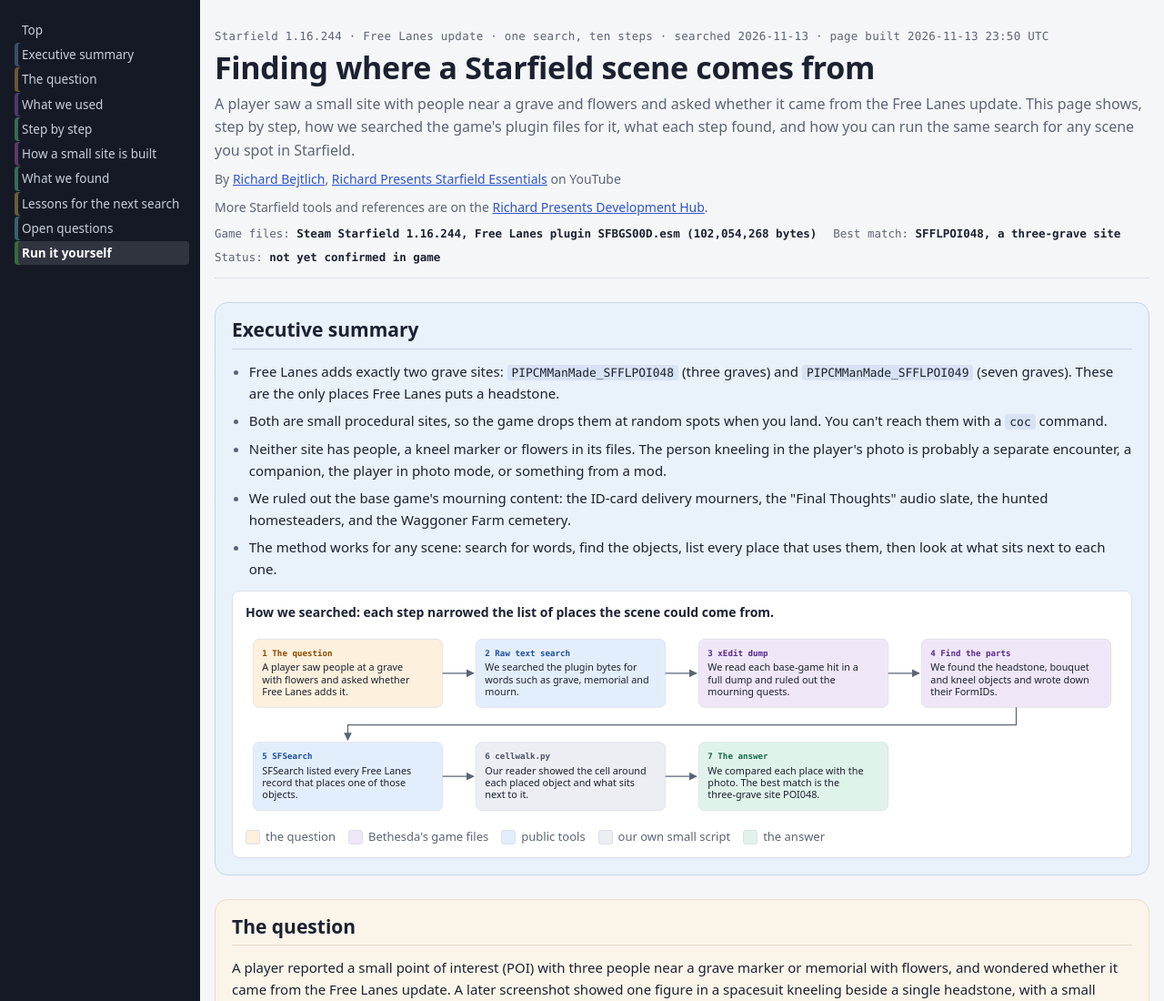
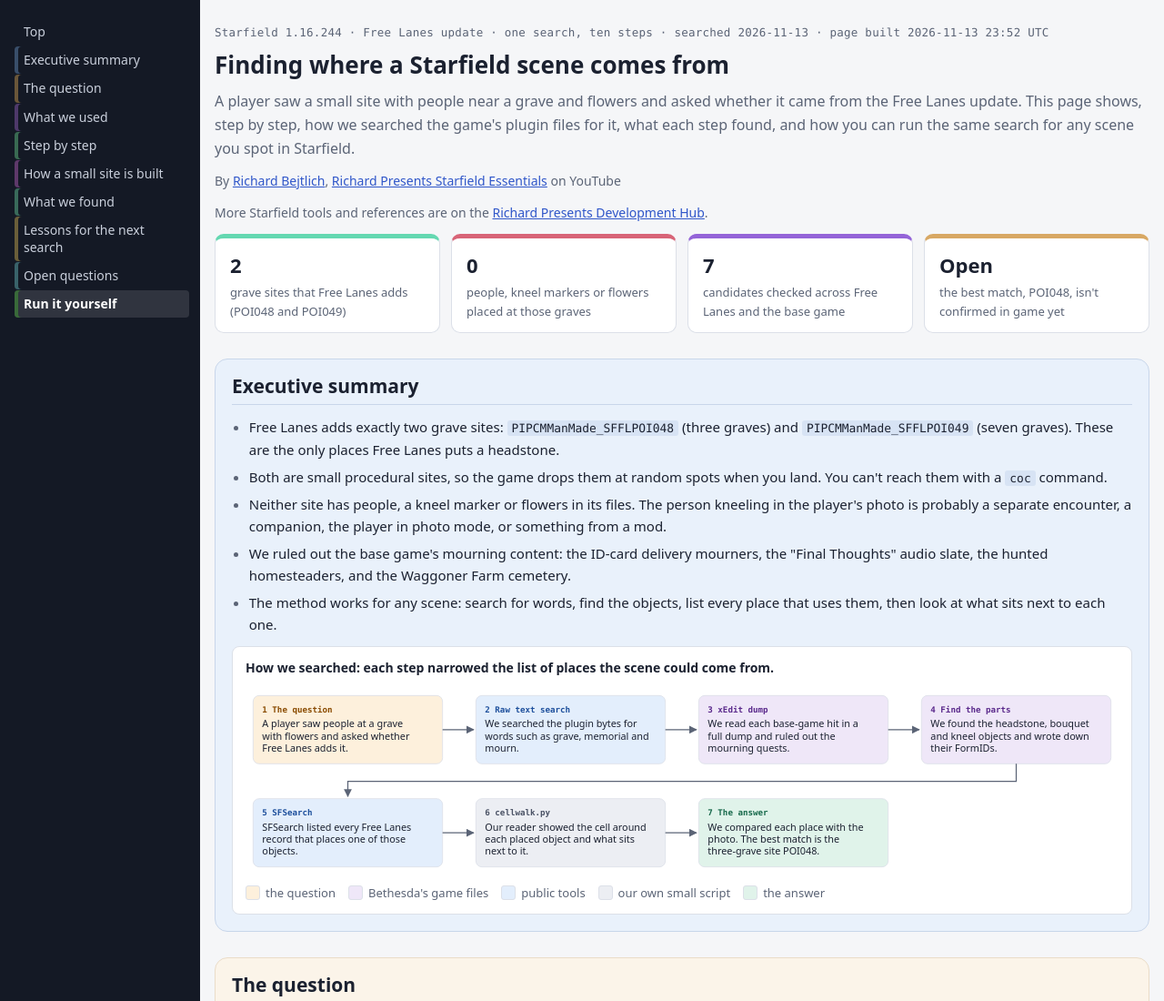
Before and after one commit to taosecurity/starfield-scene-hunt, a plain HTML site: page index.html in a window 1280 px wide. Shown: the top 1100 px of the page at 91% size. Drawn offline with Linux system fonts and the light colour scheme.

Commit message:
Header like the other sites: eyebrow, title, bylines and stat tiles
Co-Authored-By: Claude Opus 5.5 <noreply@anthropic.com>

```diff
--- a/index.html
+++ b/index.html
@@ -44,21 +44,25 @@ a { color: var(--accent); }
 nav.rail { background: var(--side); color: var(--side-text); padding-block: 20px; padding-left: max(16px, env(safe-area-inset-left, 0px)); padding-right: 12px; }
 .rail-inner { position: sticky; top: calc(env(safe-area-inset-top, 0px) + 20px); max-height: calc(100vh - 40px); overflow-y: auto; }
 .rail ul { list-style: none; margin: 0; padding: 0; display: grid; gap: 1px; }
-.rail a { display: block; padding: 4px 8px; border-radius: 4px; color: var(--side-text); text-decoration: none; font-size: 13.5px; line-height: 1.35; }
+.rail a { display: block; padding: 6px 10px; border-radius: 4px; color: var(--side-text); text-decoration: none; font-size: 14px; line-height: 1.3; }
 .rail a:hover, .rail a:focus-visible { background: var(--side-hover); color: #fff; outline: none; }
 .rail a.active { background: rgba(255,255,255,.12); color: #fff; font-weight: 600; }
 .rail a.edge { box-shadow: inset 4px 0 0 hsl(var(--h) 30% 32%); }
 
-main { padding-block: 32px 64px; padding-left: max(16px, env(safe-area-inset-left, 0px)); padding-right: max(16px, env(safe-area-inset-right, 0px)); }
-.col { max-width: 76rem; margin: 0 auto; display: grid; gap: 26px; }
-.intro { display: grid; gap: 8px; padding-bottom: 12px; border-bottom: 1px solid var(--line); scroll-margin-top: 16px; }
-.intro h1 { margin: 0; font-size: 34px; line-height: 1.1; letter-spacing: -.01em; text-wrap: balance; }
+main { padding-block: 28px 64px; padding-left: max(16px, env(safe-area-inset-left, 0px)); padding-right: max(16px, env(safe-area-inset-right, 0px)); }
+/* Header: same as the Starfield Version History site (eyebrow, 26px title, lede, bylines, stat tiles). */
+.col { display: grid; gap: 28px; min-width: 0; }
+.intro { display: grid; gap: 12px; min-width: 0; scroll-margin-top: 16px; }
+.intro h1 { margin: 0; font-size: 26px; font-weight: 650; line-height: 1.2; text-wrap: balance; }
 .intro p { margin: 0; color: var(--muted); }
 .eyebrow { font: 12.5px/1.3 var(--mono); color: var(--muted); letter-spacing: .02em; }
 .intro .lede { font-size: 16px; }
 .intro .byline { font-size: 14px; }
-.facts { display: flex; flex-wrap: wrap; gap: 6px 18px; font-family: var(--mono); font-size: 12.5px; color: var(--muted); font-variant-numeric: tabular-nums; }
-.facts b { color: var(--text); font-weight: 600; }
+.stats { display: grid; grid-template-columns: repeat(auto-fit, minmax(min(100%, 13rem), 1fr)); gap: 12px; }
+.stat { background: var(--panel); border: 1px solid var(--line); border-top: 5px solid hsl(var(--h) 60% 62%);
+  border-radius: 10px; padding: 12px 16px; display: grid; gap: 2px; }
+.stat b { font-size: 22px; font-weight: 650; font-variant-numeric: tabular-nums; color: var(--text); }
+.stat span { font-size: 13px; color: var(--muted); }
 
 section.s { display: grid; gap: 12px; min-width: 0; scroll-margin-top: 16px; }
 section.s > h3 { margin: 0; font-size: 21px; line-height: 1.3; text-wrap: balance; }
@@ -156,12 +160,12 @@ footer { color: var(--muted); font-size: 12px; text-align: center; border-top: 1
   <main>
     <div class="col">
       <header class="intro" id="top">
-        <p class="eyebrow">Starfield 1.16.244 &middot; Free Lanes update &middot; one search, ten steps &middot; searched 2026-11-13 &middot; page built 2026-11-13 23:50 UTC</p>
+        <p class="eyebrow">Starfield 1.16.244 &middot; Free Lanes update &middot; one search, ten steps &middot; searched 2026-11-13 &middot; page built 2026-11-13 23:52 UTC</p>
         <h1>Finding where a Starfield scene comes from</h1>
         <p class="lede">A player saw a small site with people near a grave and flowers and asked whether it came from the Free Lanes update. This page shows, step by step, how we searched the game's plugin files for it, what each step found, and how you can run the same search for any scene you spot in Starfield.</p>
         <p class="byline">By <a href="https://github.com/taosecurity" target="_blank" rel="noopener">Richard Bejtlich</a>, <a href="https://www.youtube.com/@RichardBejtlich" target="_blank" rel="noopener">Richard Presents Starfield Essentials</a> on YouTube</p>
         <p class="byline">More Starfield tools and references are on the <a href="https://taosecurity.github.io/">Richard Presents Development Hub</a>.</p>
-        <div class="facts"><span>Game files: <b>Steam Starfield 1.16.244, Free Lanes plugin SFBGS00D.esm (102,054,268 bytes)</b></span><span>Best match: <b>SFFLPOI048, a three-grave site</b></span><span>Status: <b>not yet confirmed in game</b></span></div>
+        <div class="stats"><div class="stat" style="--h:160"><b>2</b><span>grave sites that Free Lanes adds (POI048 and POI049)</span></div><div class="stat" style="--h:350"><b>0</b><span>people, kneel markers or flowers placed at those graves</span></div><div class="stat" style="--h:265"><b>7</b><span>candidates checked across Free Lanes and the base game</span></div><div class="stat" style="--h:35"><b>Open</b><span>the best match, POI048, isn't confirmed in game yet</span></div></div>
       </header>
 
 <section class="s cat" id="summary" style="--h:215"><h3>Executive summary</h3><ul><li>Free Lanes adds exactly two grave sites: <code>PIPCMManMade_SFFLPOI048</code> (three graves) and <code>PIPCMManMade_SFFLPOI049</code> (seven graves). These are the only places Free Lanes puts a headstone.</li><li>Both are small procedural sites, so the game drops them at random spots when you land. You can't reach them with a <code>coc</code> command.</li><li>Neither site has people, a kneel marker or flowers in its files. The person kneeling in the player's photo is probably a separate encounter, a companion, the player in photo mode, or something from a mod.</li><li>We ruled out the base game's mourning content: the ID-card delivery mourners, the "Final Thoughts" audio slate, the hunted homesteaders, and the Waggoner Farm cemetery.</li><li>The method works for any scene: search for words, find the objects, list every place that uses them, then look at what sits next to each one.</li></ul><figure class="diagram"><figcaption id="d-method">How we searched: each step narrowed the list of places the scene could come from.</figcaption><div class="scroll flowsvg"><svg viewBox="0 0 1152 246" role="img" aria-labelledby="d-method" xmlns="http://www.w3.org/2000/svg">
```
